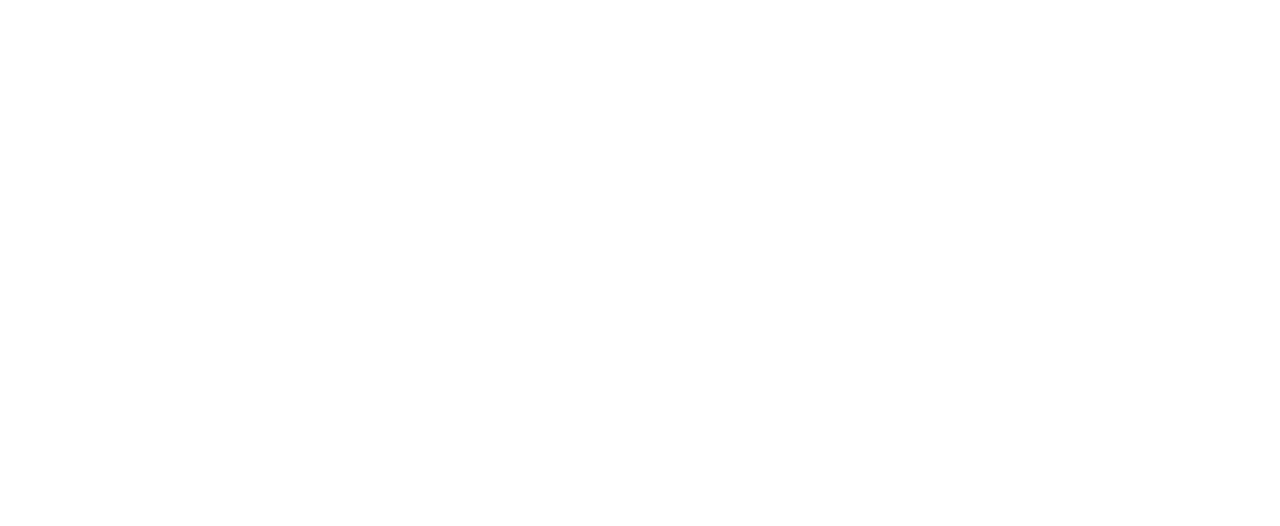
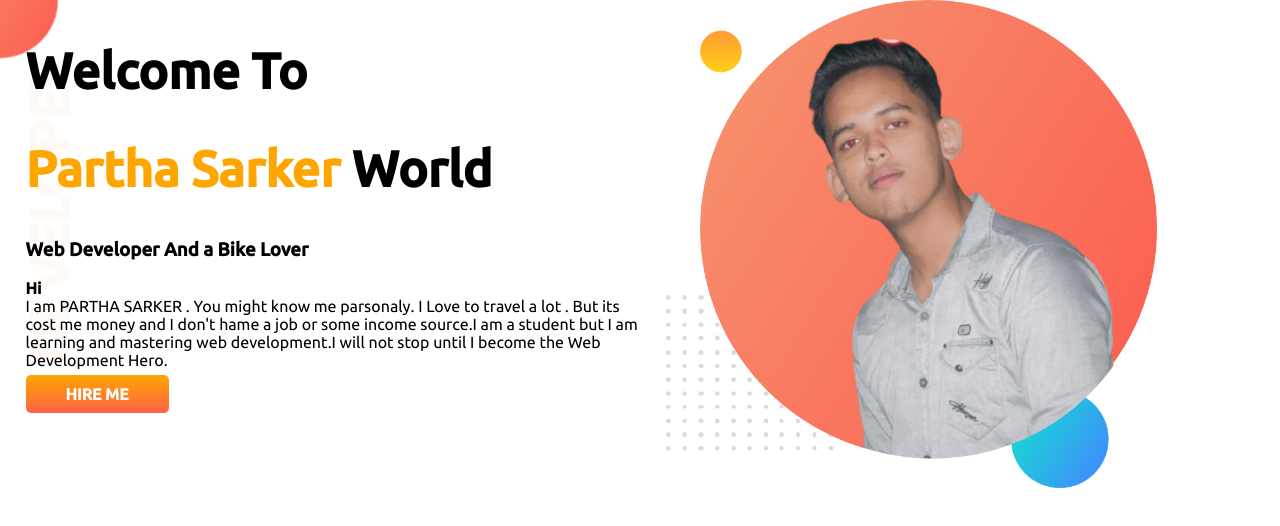
Before and after one commit to king090965/developer-portfolio, a plain HTML site: page index.html in a window 1280 px wide. Drawn offline with Linux system fonts and the light colour scheme.

Commit message:
top bannar added

```diff
--- a/index.html
+++ b/index.html
@@ -5,9 +5,22 @@
     <meta http-equiv="X-UA-Compatible" content="IE=edge">
     <meta name="viewport" content="width=device-width, initial-scale=1.0">
     <title>Partha Portfolio</title>
+    <link rel="preconnect" href="https://fonts.googleapis.com">
+        <link rel="preconnect" href="https://fonts.gstatic.com" crossorigin>
+        <link href="https://fonts.googleapis.com/css2?family=Poppins:ital,wght@0,400;0,500;1,400;1,600&family=Ubuntu:ital,wght@0,400;0,500;1,700&display=swap" rel="stylesheet">
     <link rel="stylesheet" href="style.css">
 </head>
 <body>
+<section class="top-banner">    <div class="half-width"><h1>Welcome To</h1>
+    <h1><span class="orange-color">Partha Sarker</span> World</h1>
+    <h3>Web Developer And a Bike Lover</h3>
+    <p><b>Hi</b> <br>I am PARTHA SARKER . You might know me parsonaly. I Love to travel a lot . But its cost me money and I don't hame a job or some income source.I am a student but I am learning and mastering web development.I will not stop until I become the Web Development Hero. </p>
+    <a  class="link-button" target="_blank" href="https://www.linkedin.com/in/partha-sarker-0228b7229/">HIRE ME </a>
+            </div>
+    <div  class="half-width"> <img src="images/me3.png" alt="">
+    </div>
+<section>
 
+</section>
 </body>
 </html>
--- a/style.css
+++ b/style.css
@@ -0,0 +1,37 @@
+body{
+
+    font-family: 'Poppins', sans-serif;
+    font-family: 'Ubuntu', sans-serif;
+    margin: 0px;
+
+}
+h1{
+    font-size: 50px;
+}
+.orange-color{
+    color: orange;
+}
+section{
+    display: flex;
+}
+.half-width{
+    width: 50%;
+    padding-left: 2%;
+}
+.half-width img {
+    width: 80%;
+}
+.link-button{
+    text-decoration: none;
+    background-image: linear-gradient(orange,tomato);
+    padding: 10px 40px ;
+    border-radius: 5px;
+    font-weight: 700;
+    color: white;
+
+}
+.top-banner{
+    background-image: url(images/top-banner.png);
+    background-repeat: no-repeat;
+
+}
```
Also changed, not shown: images/dream-bg.png (added), images/exp-bg.png (added), images/jhankar.png (added), images/jhankar2.png (added), images/me.png (added), images/me2.png (added), images/me3.png (added), images/my-bg2.png (added), images/top-banner.png (added), 7 other files.
